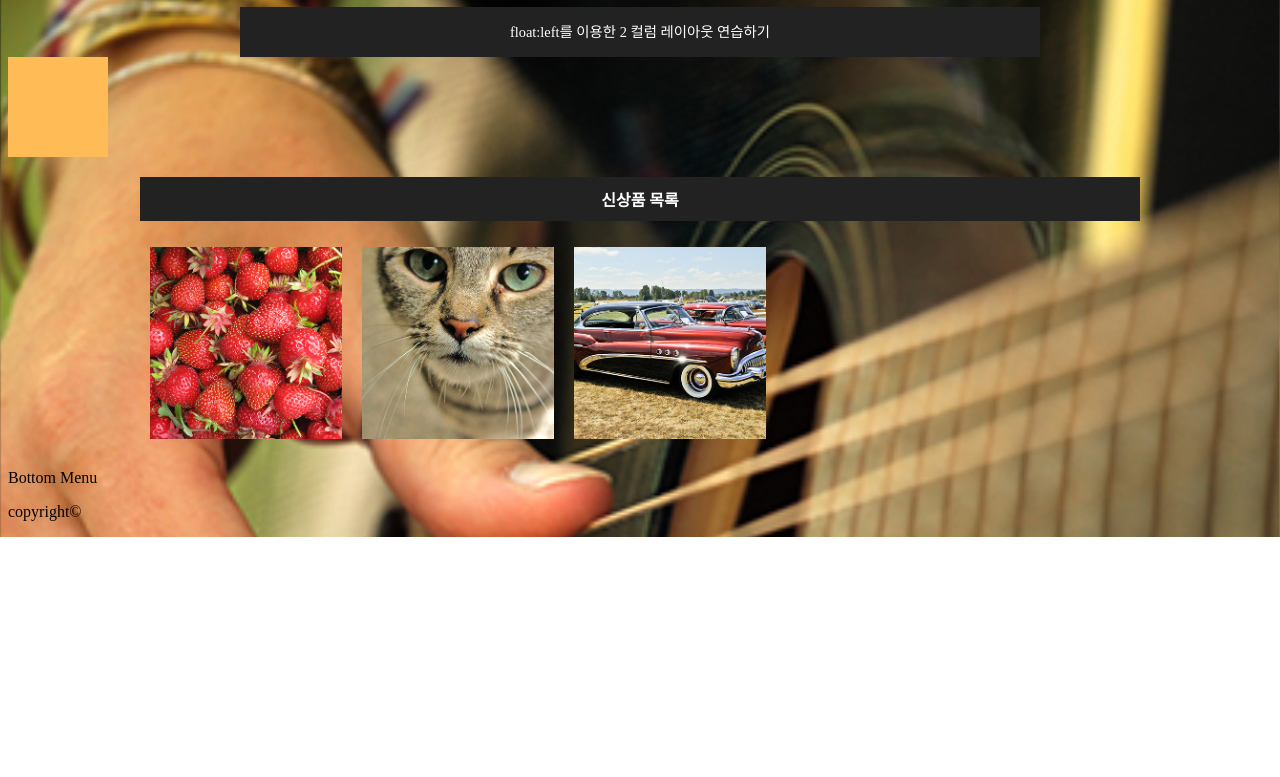
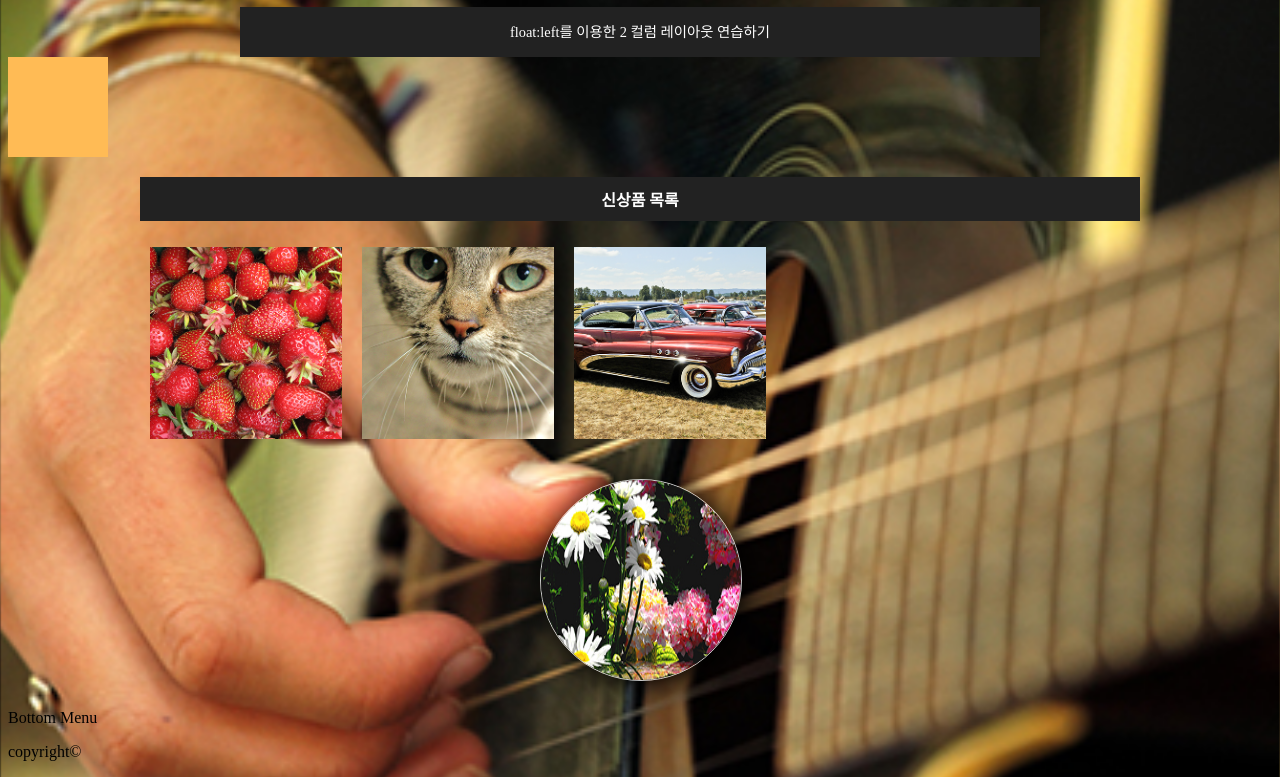
Before and after one commit to Clark19/Doit----------, a plain HTML site: page htmlPractice.html in a window 1280 px wide. Shown: the part 4008-4785 px from the top of the page. Before the commit the page ends 4545 px from the top, so only its background shows below. Drawn offline with Linux system fonts and the light colour scheme.

Commit message:
transition(hover시), animation/@keyframes 실습, 미디어 쿼리 실습

```diff
--- a/htmlPractice.html
+++ b/htmlPractice.html
@@ -363,7 +363,7 @@
       </style>
     </section>
 
-    <div id="transition2">
+    <section id="transition2">
       <h1>신상품 목록</h1>
       <ul class="prod-list">
         <li>
@@ -419,14 +419,38 @@
           z-index:5;
           transition: all 0.6s ease-in-out;
         }
+        #transition2 li:hover img{transform:scale(1.5);}
         #transition2 .caption { opacity:0; position:absolute; top:200px;
           width:15vw; height:200px; padding-top: 20px; background: rgba(0,0,0,0.6);
-          transition: all 0.6s ease-in-out; z-index: 10;}
+          transition: all 0.6s ease-in-out; z-index: 10;
+          color:#fff; text-align: center; }
         #transition2 li:hover .caption {opacity:1; transform:translateY(-200px);}
-        #transition2 li:hover img{transform:scale(1.5);}
-        #transition2 .caption {color:#fff; text-align: center;}
       </style>
-    </div>
+    </section>
+
+    <section id="animation">
+      <img src="images/img_01.jpg" alt="곰인형 사진">
+      <style>
+        #animation {
+          width:200px;
+          height: 200px;
+        margin:30px auto;
+        }
+        #animation img {
+          height: 200px;
+          width:200px;
+          border:1px solid #ccc;
+          border-radius:50%;
+          box-shadow: 5px 5px 30px 2px #000;
+          animation: rotateFlower 2.5s infinite; /* rotateFlower 애니메이션 2.5초 동안 실행. 무한 반복 */
+        }
+        @keyframes rotateFlower {
+          from { transform: perspective(200px) rotateY(0deg); }
+          50% { transform: perspective(200px) rotateY(180deg); }
+          to { transform: perspective(200px) rotateY(360deg); }
+        }
+      </style>
+    </section>
 
   </main>
 
```
Also changed, not shown: MediaQuery_Viewport.html (+16 -25 lines).
